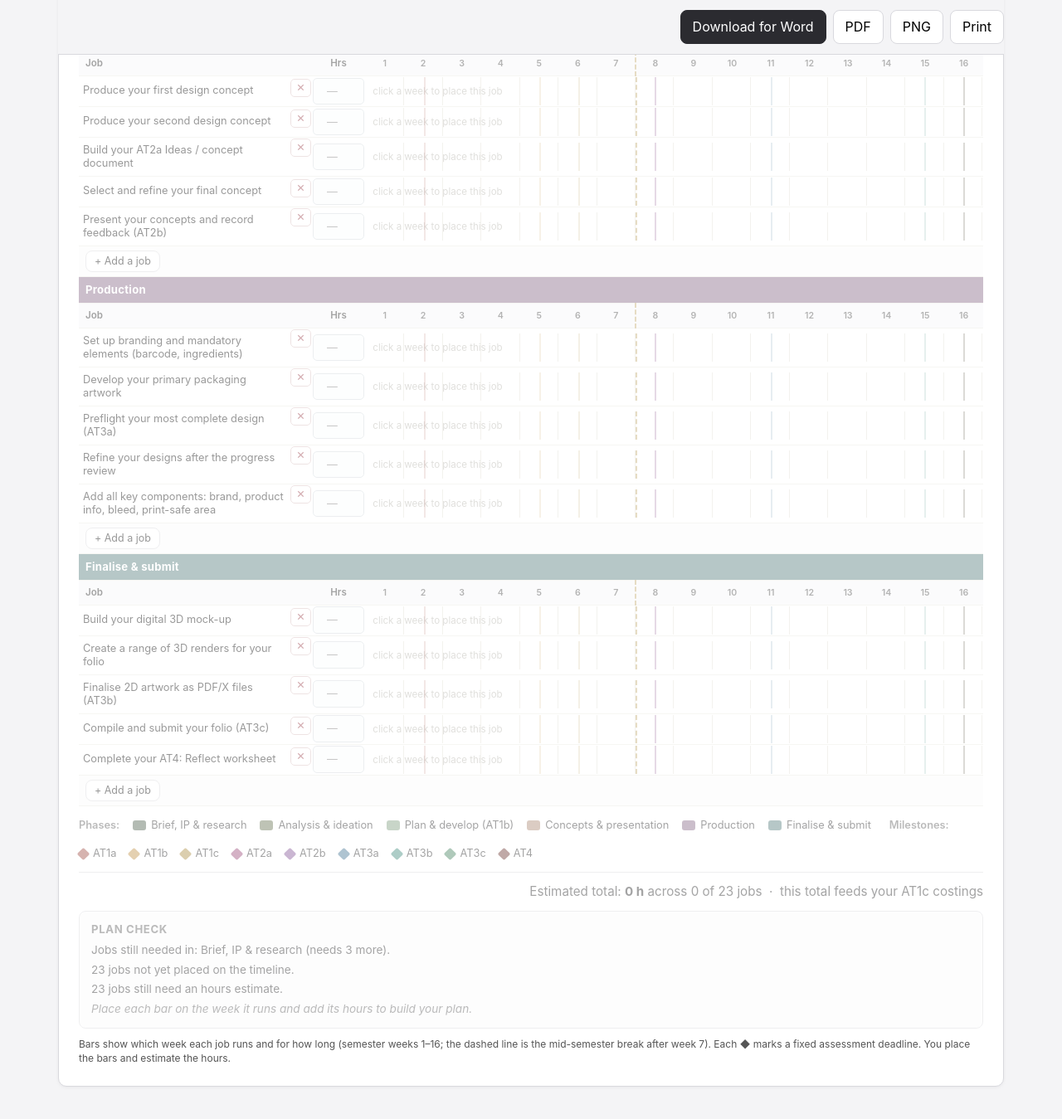
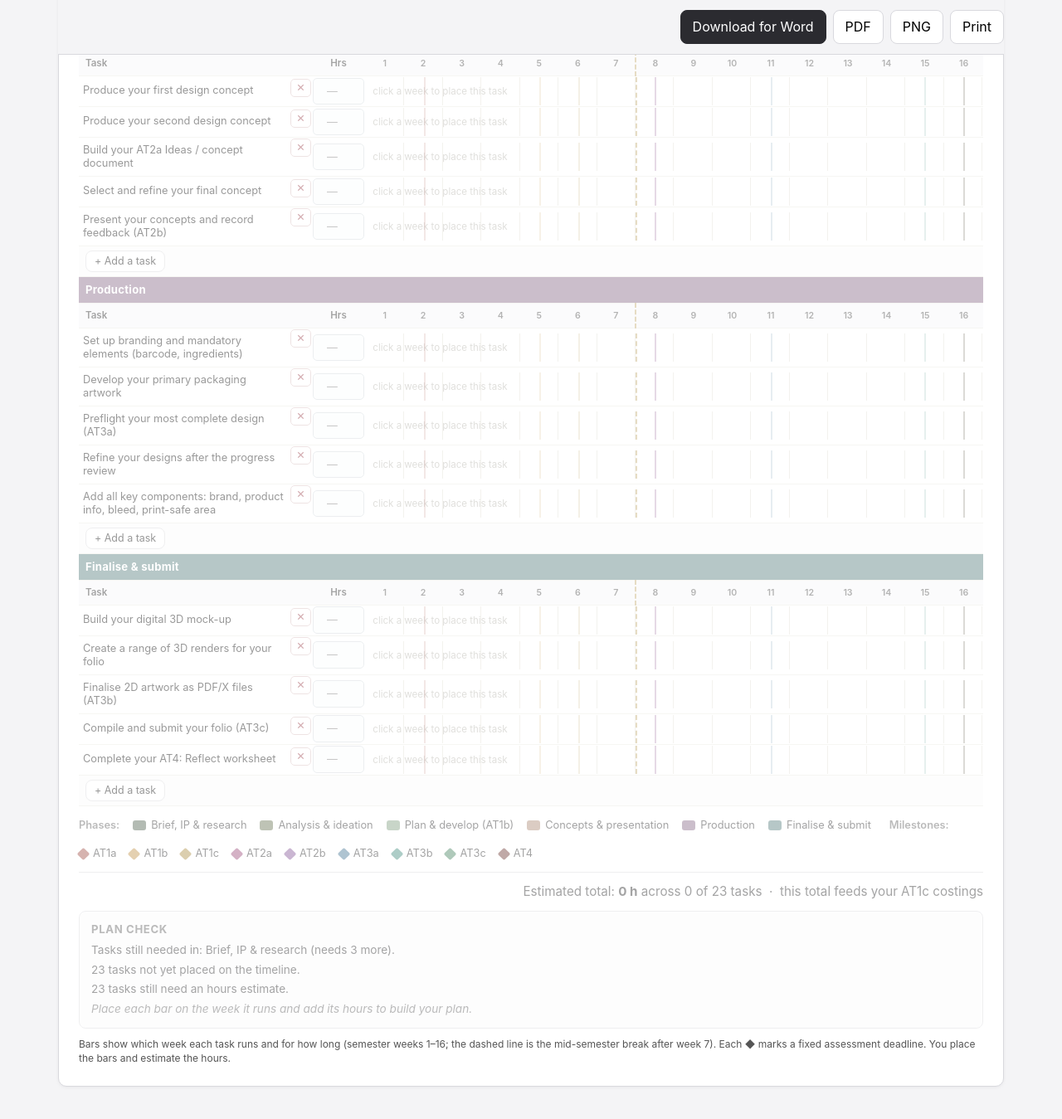
Before and after one commit to Leigh-code/Canvas, a Jekyll site: the page docs/gantt-grap6344c-sportsgirl.html, which Jekyll copies as it is, in a window 1280 px wide and 1400 px high, scrolled down 1762 px. Shown: the top 1349 px of the window at 83% size. Built offline with Jekyll 4.4.1, drawn with Linux system fonts in a browser that asks for light colours; some of the changed text lies outside the part shown.

Commit message:
Update 'jobs' to 'tasks' in Gantt chart HTML

```diff
--- a/docs/gantt-grap6344c-sportsgirl.html
+++ b/docs/gantt-grap6344c-sportsgirl.html
@@ -129,7 +129,7 @@
 <body>
 <div class="wrap">
   <h1>Project timeline (Gantt chart) builder</h1>
-  <p class="sub">AT1b: Plan and Develop · Sportsgirl packaging project. The phases, most of the jobs and the assessment deadlines are set for you. You fill in the first phase, place every job on the timeline, and estimate the hours.</p>
+  <p class="sub">AT1b: Plan and Develop · Sportsgirl packaging project. The phases, most of the tasks and the assessment deadlines are set for you. You fill in the first phase, place every task on the timeline, and estimate the hours.</p>
 
   <div class="bar-tools no-export">
     <div class="spacer"></div>
@@ -142,18 +142,18 @@
   <details class="guide no-export">
     <summary>How to use this &amp; why it matters</summary>
     <div class="guide-body">
-      <p>A production schedule is how a designer works out whether a job fits the time available before committing to it. Most of the jobs and all of the assessment deadlines are set for you. The first phase is yours to fill in, and the whole timeline is yours to build.</p>
+      <p>A production schedule is how a designer works out whether a job fits the time available before committing to it. Most of the tasks and all of the assessment deadlines are set for you. The first phase is yours to fill in, and the whole timeline is yours to build.</p>
       <h3>What to do</h3>
       <ol>
         <li>Fill in your name, student number and anyone you planned with.</li>
-        <li><strong>Look at the phases below 'Brief, IP &amp; research'. They are mapped out for you.</strong> Read a few jobs to see how specific one should be.</li>
-        <li><strong>Then write the jobs for 'Brief, IP &amp; research' yourself</strong> with the <em>+ Add a job</em> button, at least three. That phase covers weeks 1 to 4, so you have already done it. Write down what you actually did.</li>
-        <li>For each job, click a week on the timeline to place its bar, then drag the bar to move it or drag its ends to make it longer or shorter. Double-click a bar to clear it and start again. The length of the bar is how long you think the job will run.</li>
-        <li>Add an hours estimate for each job. Your total feeds straight into your AT1c costings.</li>
+        <li><strong>Look at the phases below 'Brief, IP &amp; research'. They are mapped out for you.</strong> Read a few tasks to see how specific one should be.</li>
+        <li><strong>Then write the tasks for 'Brief, IP &amp; research' yourself</strong> with the <em>+ Add a task</em> button, at least three. That phase covers weeks 1 to 4, so you have already done it. Write down what you actually did.</li>
+        <li>For each task, click a week on the timeline to place its bar, then drag the bar to move it or drag its ends to make it longer or shorter. Double-click a bar to clear it and start again. The length of the bar is how long you think the task will run.</li>
+        <li>Add an hours estimate for each task. Your total feeds straight into your AT1c costings.</li>
         <li>The coloured ◆ diamonds along the top are the assessment deadlines. They're fixed, so use them to check your workload lands before each one.</li>
         <li>When the plan check at the bottom is clear, export to Word for your AT1b worksheet.</li>
       </ol>
-      <p>Your 3c answer describes what happens in each phase. This is where you turn that description into actual jobs.</p>
+      <p>Your 3c answer describes what happens in each phase. This is where you turn that description into actual tasks.</p>
       <p>You can plan this with others, so list who in the "Planned with" field. There's no single right answer: what's assessed is that you understand the sequence, place the work sensibly and estimate effort realistically.</p>
     </div>
   </details>
@@ -190,7 +190,7 @@
       </div>
       <div class="feedback" id="feedback"></div>
     </div>
-    <div class="foot-note">Bars show which week each job runs and for how long (semester weeks 1–16; the dashed line is the mid-semester break after week 7). Each ◆ marks a fixed assessment deadline. You place the bars and estimate the hours.</div>
+    <div class="foot-note">Bars show which week each task runs and for how long (semester weeks 1–16; the dashed line is the mid-semester break after week 7). Each ◆ marks a fixed assessment deadline. You place the bars and estimate the hours.</div>
   </div>
 
   <div class="modal-back" id="modalBack"><div class="modal" id="modal"></div></div>
@@ -199,7 +199,7 @@
 <script>
 "use strict";
 
-// Phases and jobs for the Sportsgirl packaging project, mapped to the GRAP6344C
+// Phases and tasks for the Sportsgirl packaging project, mapped to the GRAP6344C
 // 16-week syllabus. Bars (start/dur) and hours are left BLANK — the student
 // places the bars and estimates the hours.
 var BRIEF_PLAN = [
@@ -207,7 +207,7 @@ var BRIEF_PLAN = [
    hint:"This is the one you write. The phase covers weeks 1 to 4, so you have already done it. Look back at what you actually did: the brief, the safety task, licensing, working with a peer, gathering what you need to start. Match the level of detail in the phases below.",
    tasks:[]},
   {name:"Analysis & ideation", color:"#5a6e3a", min:0, worked:true,
-   note:"The remaining phases are mapped out for you. Use them as the model for how specific a job should be: something you sit down and do, not a whole stage of the project.",
+   note:"The remaining phases are mapped out for you. Use them as the model for how specific a task should be: something you sit down and do, not a whole stage of the project.",
    tasks:[
     "Analyse existing design, typography and branding",
     "Research and apply a formal creative thinking technique",
@@ -277,8 +277,8 @@ function loadPlan(){ state.phases=buildPhases(); state.milestones=buildMilestone
 function countNamed(ph){ var n=0; ph.tasks.forEach(function(t){ if((t.name||"").trim()) n++; }); return n; }
 function hintHTML(ph){
   var got=countNamed(ph), need=Math.max(0,ph.min-got);
-  var ask = need>0 ? ("Add at least "+need+" more job"+(need===1?"":"s")+" here.")
-                   : ("Done: "+got+" job"+(got===1?"":"s")+" in this phase.");
+  var ask = need>0 ? ("Add at least "+need+" more task"+(need===1?"":"s")+" here.")
+                   : ("Done: "+got+" task"+(got===1?"":"s")+" in this phase.");
   return "<span class='ph-ask'>"+ask+"</span> "+esc(ph.hint);
 }
 function refreshHint(pi){
@@ -351,7 +351,7 @@ function render(){
   var wkPct=(69/W).toFixed(3);  // 16 weeks share ~69% of the width
   var gl=gateLines();
   function wkHeads(withW){ var s=""; for(var w=1;w<=W;w++) s+="<th class='wk-head"+(w===BK?" brk":"")+"'"+(withW?" style='width:"+wkPct+"%'":"")+">"+w+"</th>"; return s; }
-  var html="<thead><tr><th class='h-task' style='width:26%'>Job</th><th style='width:6%'>Hrs</th>"+wkHeads(true)+"</tr></thead><tbody>";
+  var html="<thead><tr><th class='h-task' style='width:26%'>Task</th><th style='width:6%'>Hrs</th>"+wkHeads(true)+"</tr></thead><tbody>";
 
   // --- Assessment milestones, fixed at the top of the chart ---
   html+="<tr><td class='phasehd' colspan='"+(2+W)+"' style='background:"+MS_COLOR+"'>Assessment milestones — fixed deadlines (set for you)</td></tr>";
@@ -376,11 +376,11 @@ function render(){
     } else if(ph.hint){
       html+="<tr class='phasehint'><td colspan='"+(2+W)+"' id='hint-"+pi+"'>"+hintHTML(ph)+"</td></tr>";
     }
-    html+="<tr class='colhead'><th class='h-task'>Job</th><th>Hrs</th>"+wkHeads(false)+"</tr>";
+    html+="<tr class='colhead'><th class='h-task'>Task</th><th>Hrs</th>"+wkHeads(false)+"</tr>";
     ph.tasks.forEach(function(tk,ti){
       html+="<tr>";
-      html+="<td class='tk'><div class='tkwrap'><textarea class='tname' rows='1' placeholder='Describe a job…' oninput=\"onName("+pi+","+ti+",this.value);autoGrow(this)\">"+esc(tk.name)+"</textarea>"+
-            "<button class='del-btn no-export' title='Delete job' onclick='removeTask("+pi+","+ti+")'>&#10005;</button></div></td>";
+      html+="<td class='tk'><div class='tkwrap'><textarea class='tname' rows='1' placeholder='Describe a task…' oninput=\"onName("+pi+","+ti+",this.value);autoGrow(this)\">"+esc(tk.name)+"</textarea>"+
+            "<button class='del-btn no-export' title='Delete task' onclick='removeTask("+pi+","+ti+")'>&#10005;</button></div></td>";
       html+="<td class='hr'><input type='number' min='0' step='0.5' value='"+esc(tk.hours)+"' placeholder='—' oninput=\"onHours("+pi+","+ti+",this.value)\"></td>";
       html+="<td colspan='"+W+"'><div class='track' onpointerdown='placeBar(event,"+pi+","+ti+")'>";
       if(BK) html+="<div class='brkline'></div>";
@@ -392,12 +392,12 @@ function render(){
               "<span class='h r' onpointerdown=\"startDrag(event,"+pi+","+ti+",'r')\"></span>"+
               (tk.dur>=2?("wk "+tk.start+"–"+(tk.start+tk.dur-1)):"")+"</div>";
       } else {
-        html+="<div class='placehint'>click a week to place this job</div>";
+        html+="<div class='placehint'>click a week to place this task</div>";
       }
       html+="</div></td>";
       html+="</tr>";
     });
-    html+="<tr class='addtask no-export'><td colspan='"+(2+W)+"'><button onclick='addTask("+pi+")'>+ Add a job</button></td></tr>";
+    html+="<tr class='addtask no-export'><td colspan='"+(2+W)+"'><button onclick='addTask("+pi+")'>+ Add a task</button></td></tr>";
   });
   html+="</tbody>";
   tbl.innerHTML=html;
@@ -428,7 +428,7 @@ function updateFeedback(){
     });
   });
 
-  document.getElementById('total').innerHTML="Estimated total: <strong>"+round(grand)+" h</strong> across "+entered+" of "+totalTasks+" jobs &nbsp;·&nbsp; this total feeds your AT1c costings";
+  document.getElementById('total').innerHTML="Estimated total: <strong>"+round(grand)+" h</strong> across "+entered+" of "+totalTasks+" tasks &nbsp;·&nbsp; this total feeds your AT1c costings";
 
   var shortPhases=[];
   state.phases.forEach(function(ph){
@@ -437,11 +437,11 @@ function updateFeedback(){
 
   var fb="<h4>Plan check</h4>";
   if(shortPhases.length===0 && unscheduled===0 && missingHrs===0 && totalTasks>0){
-    fb+="<p class='fb-line'>Every phase has its jobs, and every job is placed on the timeline with an hours estimate. Check it lands sensibly against each deadline before you export.</p>";
+    fb+="<p class='fb-line'>Every phase has its tasks, and every task is placed on the timeline with an hours estimate. Check it lands sensibly against each deadline before you export.</p>";
   } else {
-    if(shortPhases.length>0) fb+="<p class='fb-line'>Jobs still needed in: "+esc(shortPhases.join("; "))+".</p>";
-    if(unscheduled>0) fb+="<p class='fb-line'>"+unscheduled+" job"+(unscheduled===1?"":"s")+" not yet placed on the timeline.</p>";
-    if(missingHrs>0) fb+="<p class='fb-line'>"+missingHrs+" job"+(missingHrs===1?"":"s")+" still need"+(missingHrs===1?"s":"")+" an hours estimate.</p>";
+    if(shortPhases.length>0) fb+="<p class='fb-line'>Tasks still needed in: "+esc(shortPhases.join("; "))+".</p>";
+    if(unscheduled>0) fb+="<p class='fb-line'>"+unscheduled+" task"+(unscheduled===1?"":"s")+" not yet placed on the timeline.</p>";
+    if(missingHrs>0) fb+="<p class='fb-line'>"+missingHrs+" task"+(missingHrs===1?"":"s")+" still need"+(missingHrs===1?"s":"")+" an hours estimate.</p>";
     if(unscheduled===totalTasks && missingHrs===totalTasks) fb+="<p class='fb-hint'>Place each bar on the week it runs and add its hours to build your plan.</p>";
   }
   document.getElementById('feedback').innerHTML=fb;
@@ -474,9 +474,9 @@ function download(kind){
 function showIncomplete(issues){
   var h="<h3>Your plan isn't finished</h3><p>Complete the following before you download:</p><ul class='miss'>";
   issues.forEach(function(it){
-    if(it.type==='phase') h+="<li>"+it.need+" more job"+(it.need===1?"":"s")+" in <strong>"+esc(it.name)+"</strong></li>";
-    else if(it.type==='hours') h+="<li>Hours estimate for <strong>"+esc(it.name||"an unnamed job")+"</strong></li>";
-    else h+="<li>A timeline bar for <strong>"+esc(it.name||"an unnamed job")+"</strong></li>";
+    if(it.type==='phase') h+="<li>"+it.need+" more task"+(it.need===1?"":"s")+" in <strong>"+esc(it.name)+"</strong></li>";
+    else if(it.type==='hours') h+="<li>Hours estimate for <strong>"+esc(it.name||"an unnamed task")+"</strong></li>";
+    else h+="<li>A timeline bar for <strong>"+esc(it.name||"an unnamed task")+"</strong></li>";
   });
   h+="</ul><div class='modal-actions'><button onclick='closeModal()'>Back to my plan</button></div>";
   document.getElementById('modal').innerHTML=h;
@@ -491,7 +491,7 @@ function fileName(){ var id=(document.getElementById('m-id').value||"AT1b").trim
 function exportDoc(){
   var W=state.weeks;
   var t="<table border='1' cellspacing='0' cellpadding='3' style='border-collapse:collapse;font-family:Arial;font-size:9pt'>";
-  t+="<tr><th align='left'>Job</th><th>Hrs</th>";
+  t+="<tr><th align='left'>Task</th><th>Hrs</th>";
   for(var w=1;w<=W;w++) t+="<th>"+w+"</th>";
   t+="</tr>";
   state.phases.forEach(function(ph){
```
